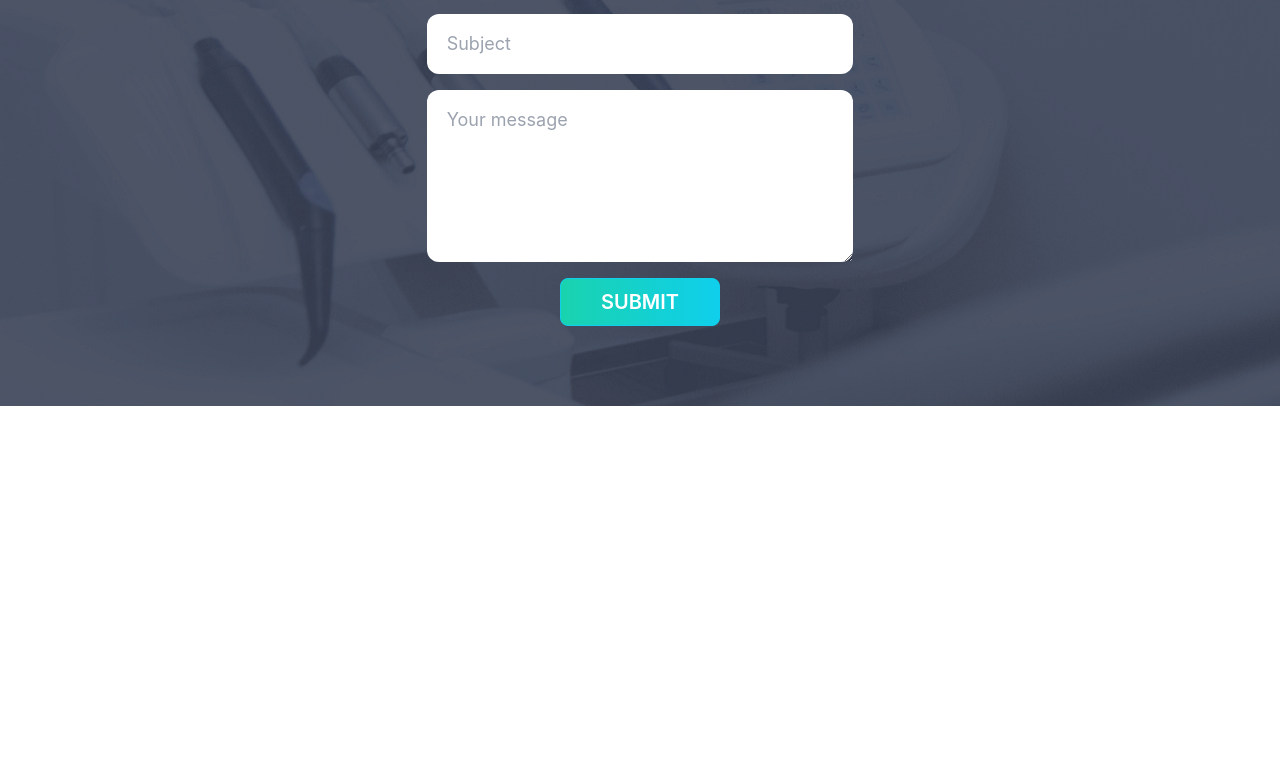
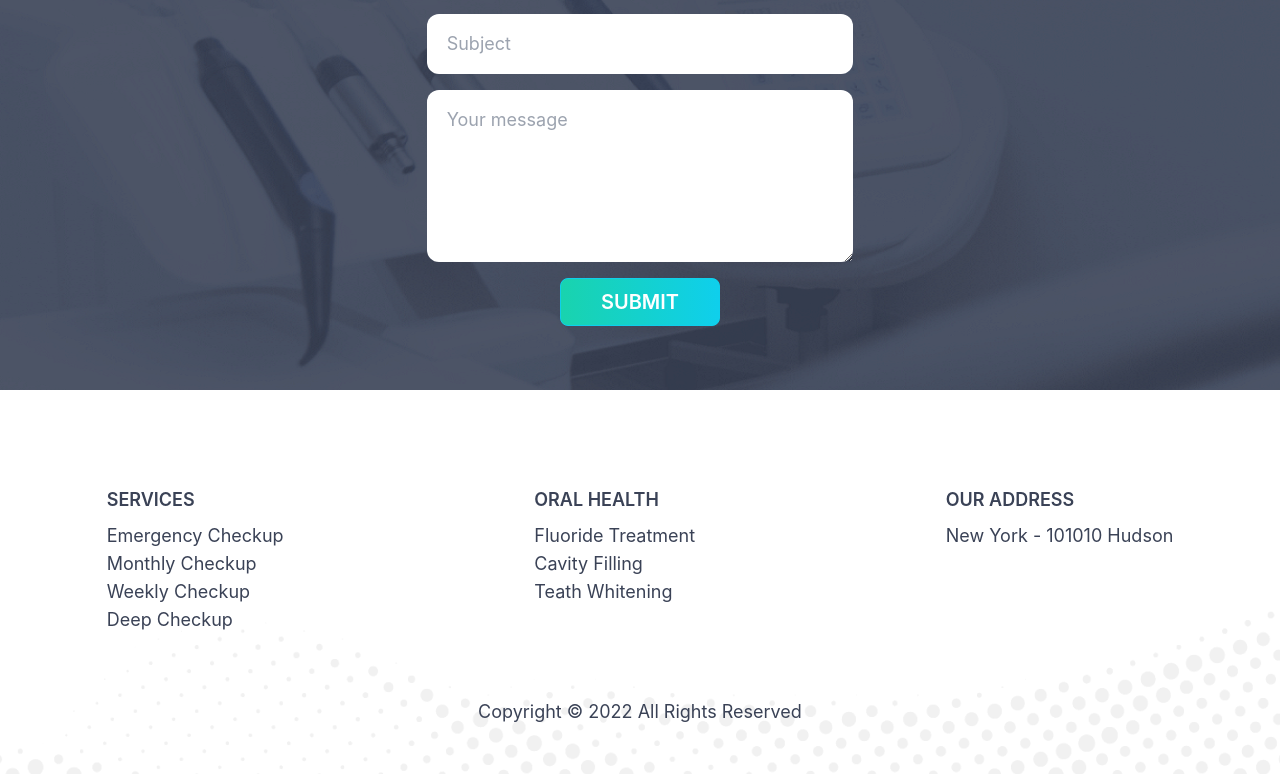
Before and after one commit to RKZeebon/doctors-portal, a React (Create React App) app: page / in a window 1280 px wide. Shown: the part 3156-3930 px from the top of the page. Before the commit the page ends 3658 px from the top, so only its background shows below. Built offline with nearby package versions, Linux system fonts and the light colour scheme.

Commit message:
footer added

```diff
--- a/src/App.js
+++ b/src/App.js
@@ -2,6 +2,7 @@
 import { Route, Routes } from 'react-router-dom';
 import './App.css';
 import Home from './Components/Home/Home';
+import Footer from './SharedPages/Footer';
 import Navbar from './SharedPages/Navbar';
 
 function App() {
@@ -11,6 +12,7 @@ function App() {
       <Routes>
         <Route path='/' element={<Home />} />
       </Routes>
+      <Footer />
     </div>
   );
 }
--- a/src/Components/Home/ContactUs/ContactUs.js
+++ b/src/Components/Home/ContactUs/ContactUs.js
@@ -4,10 +4,14 @@ import appointment from '../../../assets/images/appointment.png'
 
 const ContactUs = () => {
 
+    const handleSubmit = event => {
+        event.preventDefault()
+    }
+
     return (
         <div style={{
             background: `url(${appointment})`
-        }} className="mb-24 pb-20" >
+        }} className="mb-24 pb-16" >
             <div className='w-5/6 mx-auto'>
                 <div className='text-center pt-16 pb-8'>
                     <h3 className='text-secondary text-2xl '>Contact Us</h3>
@@ -15,7 +19,7 @@ const ContactUs = () => {
                 </div>
 
                 <div>
-                    <form className='flex flex-col lg:w-2/5 mx-auto gap-4'>
+                    <form onSubmit={handleSubmit} className='flex flex-col lg:w-2/5 mx-auto gap-4'>
                         <input className='rounded-xl py-4 text-lg pl-5' placeholder='Your Email' type="email" name="" id="" />
                         <input className='rounded-xl py-4 text-lg pl-5' placeholder='Subject' type="text" name="" id="" />
                         <textarea className='rounded-xl py-4 text-lg pl-5' placeholder='Your message' name="message" id="" cols="50" rows="5"></textarea>
--- /dev/null
+++ b/src/SharedPages/Footer.js
@@ -0,0 +1,39 @@
+import React from 'react';
+import { Link } from 'react-router-dom';
+import footerBg from '../assets/images/footer.png'
+
+const Footer = () => {
+    return (
+        <div className='' style={{
+            background: `url(${footerBg})`
+        }}>
+            <div className='w-5/6 mx-auto pb-12'>
+                <div className='lg:flex justify-between'>
+                    <div className='flex flex-col mb-16'>
+                        <h2 className='text-lg font-semibold mb-2'>SERVICES</h2>
+                        <Link className='text-lg' to='#'>Emergency Checkup</Link>
+                        <Link className='text-lg' to='#'>Monthly Checkup</Link>
+                        <Link className='text-lg' to='#'>Weekly Checkup</Link>
+                        <Link className='text-lg' to='#'>Deep Checkup</Link>
+                    </div>
+                    <div className='flex flex-col mb-16'>
+                        <h2 className='text-lg font-semibold mb-2'>ORAL HEALTH</h2>
+                        <Link className='text-lg' to="#">Fluoride Treatment</Link>
+                        <Link className='text-lg' to="#">Cavity Filling</Link>
+                        <Link className='text-lg' to="#">Teath Whitening</Link>
+
+                    </div>
+                    <div className='mb-16'>
+                        <h2 className='text-lg font-semibold mb-2'>OUR ADDRESS</h2>
+                        <p className='text-lg'>New York - 101010 Hudson</p>
+
+                    </div>
+                </div>
+                <p className='text-center text-lg'>Copyright © 2022 All Rights Reserved</p>
+            </div>
+
+        </div>
+    );
+};
+
+export default Footer;
```
Also changed, not shown: src/assets/images/footer.png.
